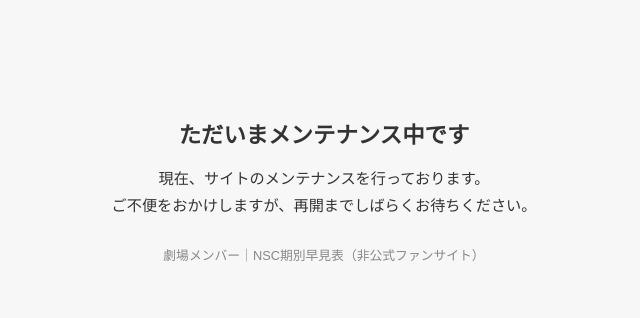
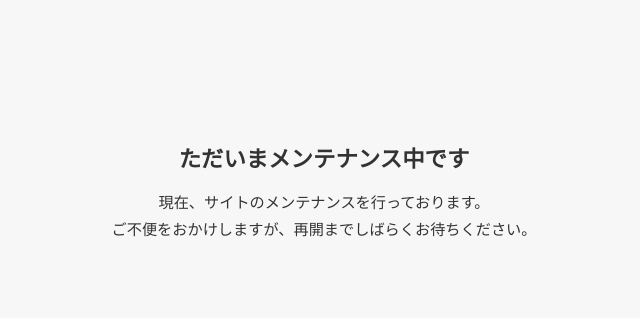
Before and after one commit to p-dev12/yoshimoto-nsc, a plain HTML site: page index.html in a window 1280 px wide. Shown: the part 204-522 px from the top of the page, without its empty margins (316-956 px from the left). Drawn offline with Linux system fonts and the light colour scheme.

Commit message:
Update index.html

```diff
--- a/index.html
+++ b/index.html
@@ -27,7 +27,6 @@
     <h1>ただいまメンテナンス中です</h1>
     <p>現在、サイトのメンテナンスを行っております。<br>
        ご不便をおかけしますが、再開までしばらくお待ちください。</p>
-    <p class="note">劇場メンバー｜NSC期別早見表（非公式ファンサイト）</p>
   </div>
 </body>
 </html>
```
